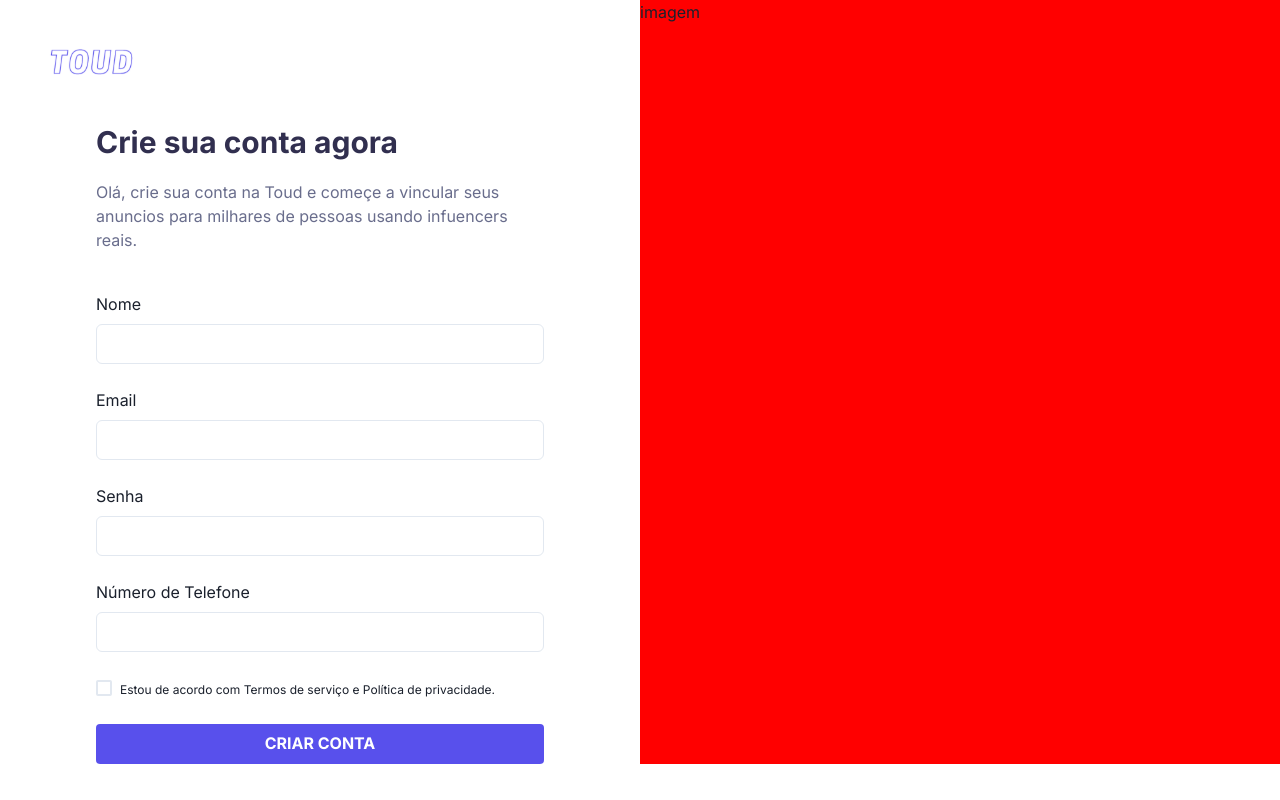
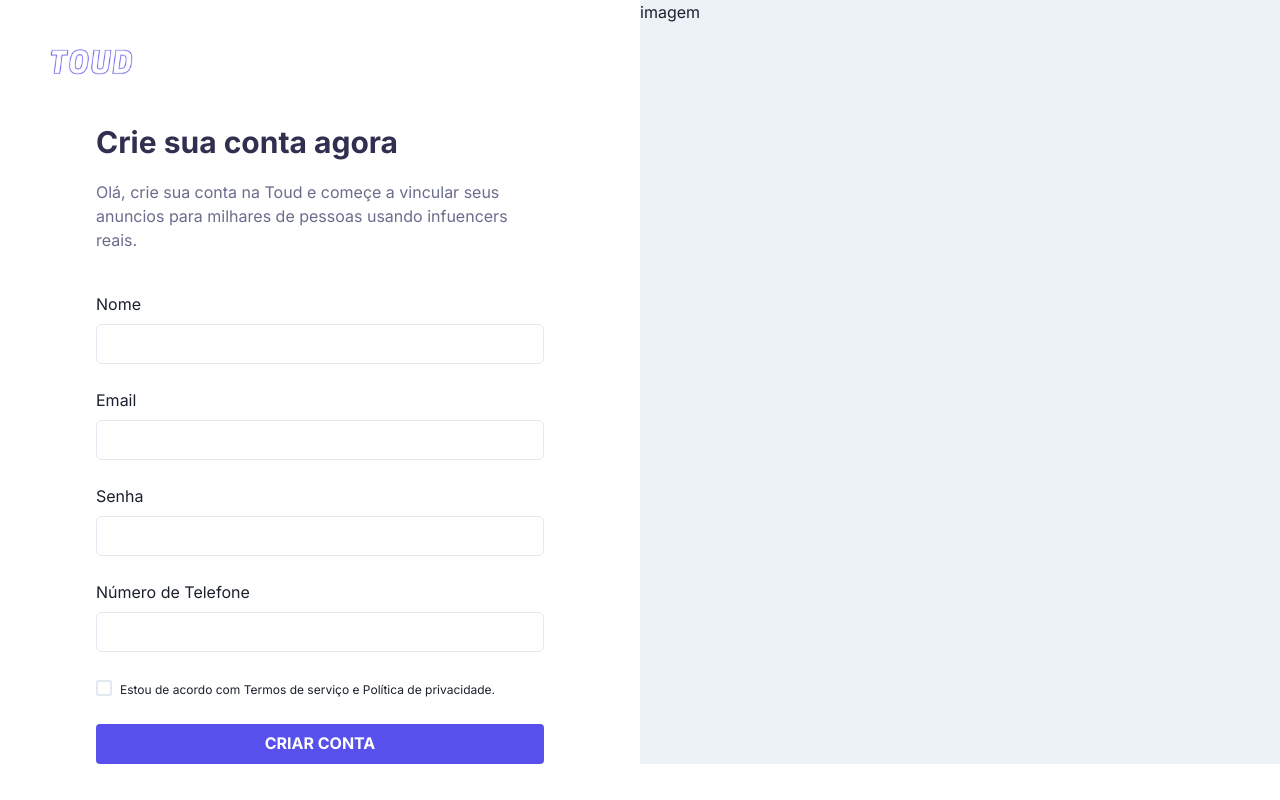
Before and after one commit to henriquealbert/toud-app, a Next.js app: page /signup in a window 1280 px wide. Built offline with nearby package versions, Linux system fonts and the light colour scheme; no server answers.

Commit message:
fix bugs

```diff
--- a/src/pages/api/hello.ts
+++ /dev/null
@@ -1,13 +0,0 @@
-// Next.js API route support: https://nextjs.org/docs/api-routes/introduction
-import type { NextApiRequest, NextApiResponse } from 'next'
-
-type Data = {
-  name: string
-}
-
-export default function handler(
-  req: NextApiRequest,
-  res: NextApiResponse<Data>
-) {
-  res.status(200).json({ name: 'John Doe' })
-}
--- a/src/pages/signup.tsx
+++ b/src/pages/signup.tsx
@@ -18,7 +18,7 @@ const SignUpPage = () => {
         </Flex>
       </Flex>
 
-      <Flex w="full" h="full" bg="red">
+      <Flex w="full" h="full" bg="gray.100">
         imagem
       </Flex>
     </SimpleGrid>
```
